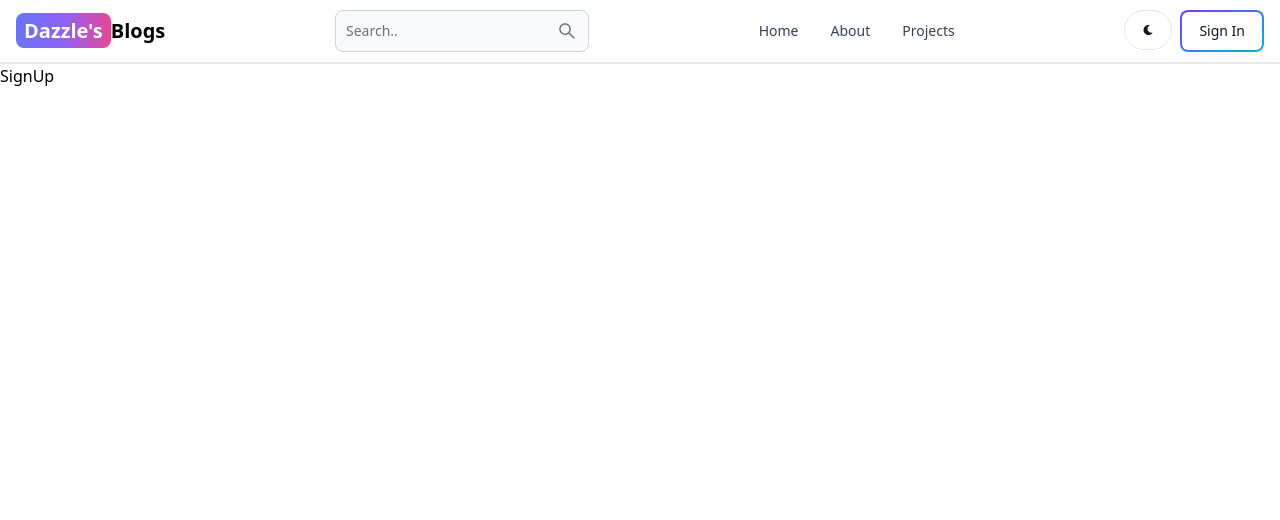
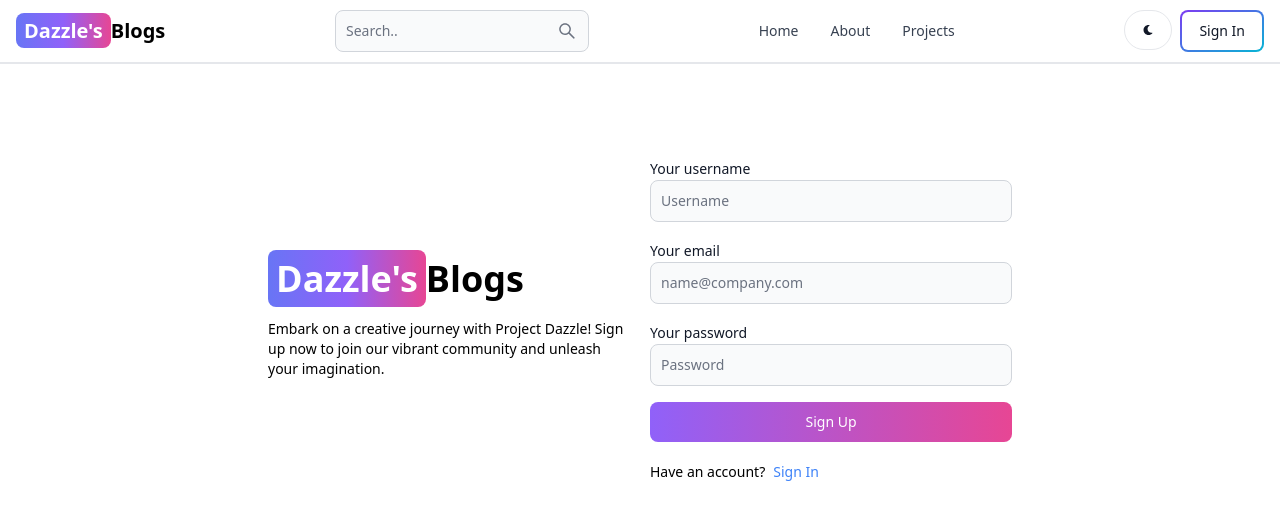
Before and after one commit to iamdul/mern-blog, a React (Vite) app in the folder client/: page /sign-up in a window 1280 px wide. Shown: the top 520 px of the page. Built offline with nearby package versions, Linux system fonts and the light colour scheme.

Commit message:
create sign up page ui

```diff
--- a/client/src/pages/SignUp.jsx
+++ b/client/src/pages/SignUp.jsx
@@ -1,7 +1,57 @@
+import { Button, Label, TextInput } from 'flowbite-react'
 import React from 'react'
+import { Link } from 'react-router-dom'
 
 export default function SignUp() {
   return (
-    <div>SignUp</div>
+    <div className='min-h-screen mt-20'>
+      <div className='flex p-3 max-w-3xl mx-auto flex-col md:flex-row md:items-center gap-5'>
+        {/* left */}
+        <div className='flex-1'>
+        <Link to='/' className='font-bold dark:text-white text-4xl'>
+            <span className='px-2 py-1 bg-gradient-to-r from-indigo-500 via-purple-500 to-pink-500 rounded-lg text-white'>Dazzle's</span>
+            Blogs
+        </Link>
+        <p className='text-sm mt-5 '>
+          Embark on a creative journey with Project Dazzle! Sign up now to join our vibrant community and unleash your imagination.
+        </p>
+        </div>
+
+        {/* right */}
+        <div className='flex-1'>
+          <form className='flex flex-col gap-4'>
+            <div>
+              <Label value='Your username'/>
+              <TextInput
+                type='text'
+                placeholder='Username'
+                id='username'/>
+            </div>
+            <div>
+              <Label value='Your email'/>
+              <TextInput
+                type='text'
+                placeholder='name@company.com'
+                id='email'/>
+            </div>
+            <div>
+              <Label value='Your password'/>
+              <TextInput
+                type='text'
+                placeholder='Password'
+                id='password'/>
+            </div>
+            <Button gradientDuoTone='purpleToPink' type='submit'>
+              Sign Up
+            </Button>
+          </form>
+          <div className='flex gap-2 text-sm mt-5'>
+            <span>Have an account?</span>
+            <Link to='/sign-in' className='text-blue-500'>Sign In</Link>
+          </div>
+        </div>
+
+      </div>
+    </div>
   )
 }
```
